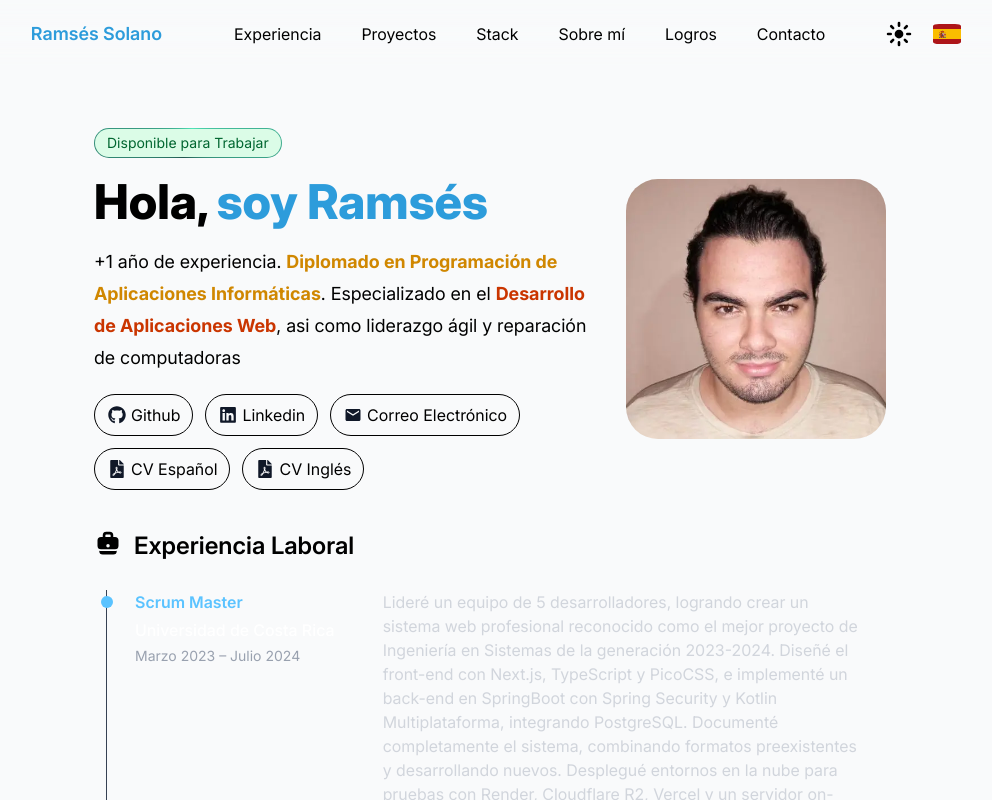
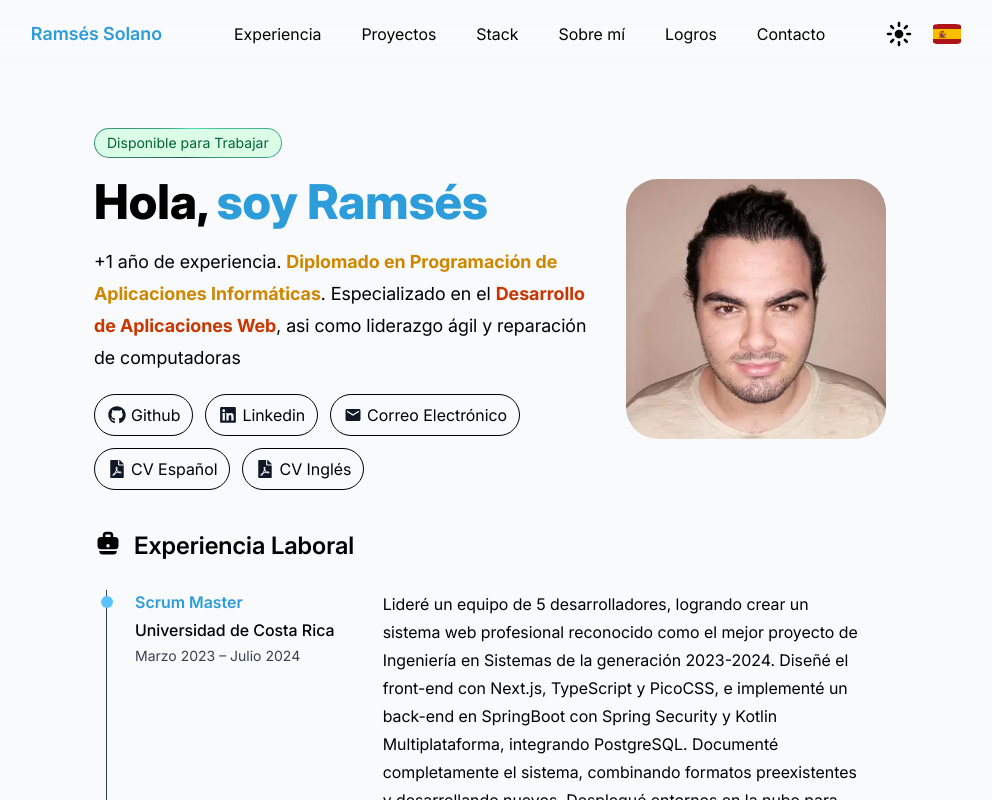
Before and after one commit to sh4dow18/portfolio, a Next.js app: page / in a window 1280 px wide. Shown: the top 800 px of the page, without its empty margins (150-1142 px from the left). Built offline with nearby package versions, Linux system fonts and the light colour scheme.

Commit message:
fix: experience styles
Fix experience styles

```diff
--- a/src/app/page.tsx
+++ b/src/app/page.tsx
@@ -147,14 +147,18 @@ export default function Home() {
               <div className="grid grid-cols-1 md:grid-cols-3 gap-4">
                 {/* First Section */}
                 <div className="flex flex-col gap-1">
-                  <h3 className="text-primary-light font-semibold">
+                  <h3 className="text-primary font-semibold dark:text-primary-light">
                     {item.title}
                   </h3>
-                  <span className="text-white font-medium">{item.company}</span>
-                  <span className="text-gray-400 text-sm">{item.date}</span>
+                  <span className="font-medium text-black dark:text-white">
+                    {item.company}
+                  </span>
+                  <span className="text-sm text-gray-700 dark:text-gray-300">
+                    {item.date}
+                  </span>
                 </div>
                 {/* Second Section */}
-                <p className="text-gray-300 text-sm md:text-base md:col-span-2">
+                <p className="text-sm leading-7 md:text-base md:col-span-2">
                   {item.description}
                 </p>
               </div>
```
